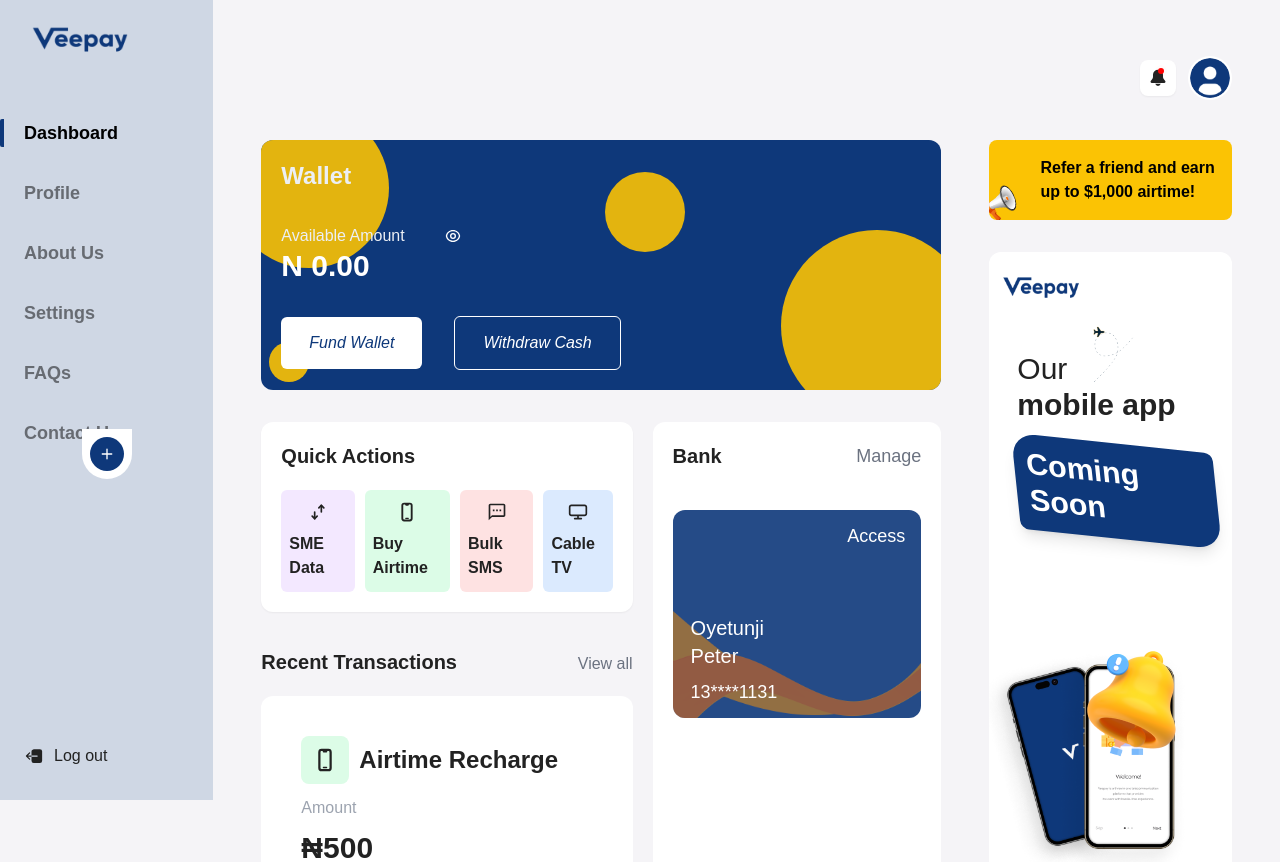
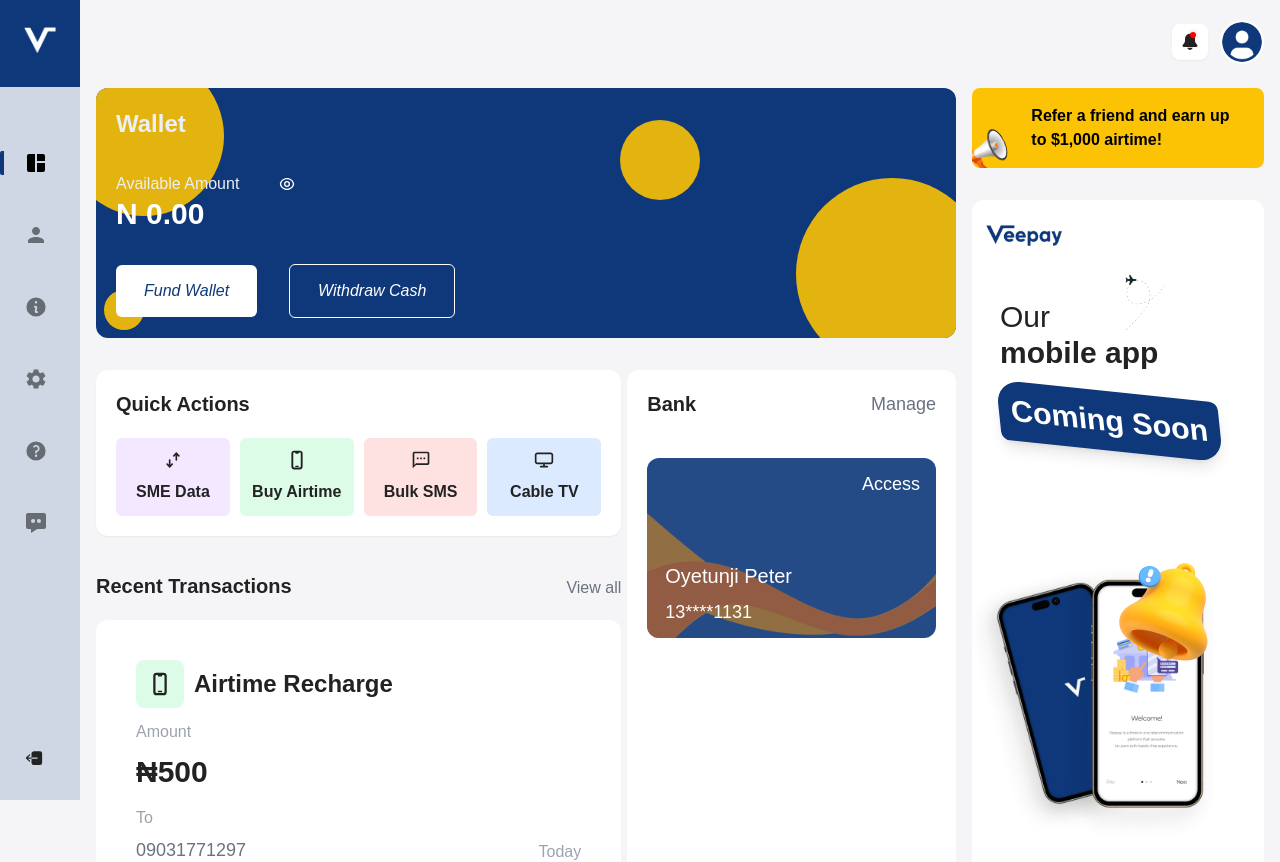
Before and after one commit to ihemebiriegondu/veepay-new-landingpage, a React (Create React App) app: page /dashboard in a window 1280 px wide. Shown: the top 862 px of the page. Built offline with nearby package versions, Linux system fonts and the light colour scheme; the HTML template or start-up script is replaced by a standard one.

Commit message:
completed the dashboard responsiveness

```diff
--- a/src/components/DashboardComponents/MainDashboardComponents/ads.jsx
+++ b/src/components/DashboardComponents/MainDashboardComponents/ads.jsx
@@ -3,11 +3,11 @@
 
 export default function Ads() {
   return (
-    <div className="bg-secondary text-black md:p-4 md:rounded-lg rounded-md flex overflow-hidden md:mb-0 mb-8">
+    <div className="bg-secondary text-black xl:p-4 md:rounded-lg rounded-md flex overflow-hidden xl:mb-0 mb-8">
       <div className="basis-1/6 w-full relative">
-        <img src={megaphone} alt="megaphone icon" className="absolute md:-bottom-6 xs:-bottom-3 -bottom-4 md:-left-6 sm:-left-7 xs:-left-3 left-0 w-full h-full -rotate-12 object-scale-down" />
+        <img src={megaphone} alt="megaphone icon" className="absolute xl:-bottom-6 xs:-bottom-3 -bottom-4 xl:-left-6 lg:-left-5 xmd:-left-3 md:-left-7 sm:-left-7 xs:-left-3 left-0 w-full h-full -rotate-12 object-scale-down" />
       </div>
-      <p className="basis-5/6 md:text-base text-sm font-semibold md:p-0 p-4">Refer a friend and earn up to $1,000 airtime!</p>
+      <p className="basis-5/6 md:text-base text-sm font-semibold xl:p-0 p-4">Refer a friend and earn up to $1,000 airtime!</p>
     </div>
   );
 }
--- a/src/components/DashboardComponents/MainDashboardComponents/walletSection.jsx
+++ b/src/components/DashboardComponents/MainDashboardComponents/walletSection.jsx
@@ -64,7 +64,7 @@
         <div className="absolute -top-8 -left-8 md:w-40 w-32 md:h-40 h-32 rounded-full bg-secondary/90"></div>
         <div className="absolute -bottom-8 -right-8 md:w-48 w-40 md:h-48 h-40 rounded-full bg-secondary/90"></div>
         <div className="absolute bottom-2 left-2 md:w-10 w-6 md:h-10 h-6 rounded-full bg-secondary/90"></div>
-        <div className="absolute top-8 right-64 md:w-20 w-12 md:h-20 h-12 rounded-full bg-secondary/90"></div>
+        <div className="absolute xs:top-8 -top-6 xs:right-64 right-0 md:w-20 w-12 md:h-20 h-12 rounded-full bg-secondary/90"></div>
       </div>
     </div>
   );
--- a/src/components/DashboardComponents/dashboardNav.jsx
+++ b/src/components/DashboardComponents/dashboardNav.jsx
@@ -1,37 +1,48 @@
 import React from "react";
 import { Link } from "react-router-dom";
 import { IoLogOut } from "react-icons/io5";
+import { BiSolidMessageDots } from "react-icons/bi";
 import { MdSpaceDashboard, MdPerson, MdSettings } from "react-icons/md";
-import { HiMiniQuestionMarkCircle, HiMiniPlus } from "react-icons/hi2";
+import {
+  HiMiniQuestionMarkCircle,
+  HiMiniPlus,
+  HiMiniInformationCircle,
+} from "react-icons/hi2";
 import logo from "../../assets/icons/Veepay Logo.png";
+import logo2 from "../../assets/icons/Logo (1).png";
 
 export default function DashboardNav(props) {
   const navs = [
-    { tab: "Dashboard", tabIcon: <MdSpaceDashboard /> },
-    { tab: "Profile", tabIcon: <MdPerson /> },
-    { tab: "About Us", tabIcon: "" },
-    { tab: "Settings", tabIcon: <MdSettings /> },
-    { tab: "FAQs", tabIcon: <HiMiniQuestionMarkCircle /> },
-    { tab: "Contact Us", tabIcon: "" },
+    { tab: "Dashboard", tabIcon: <MdSpaceDashboard />, mobile: true },
+    { tab: "Profile", tabIcon: <MdPerson />, mobile: true },
+    { tab: "About Us", tabIcon: <HiMiniInformationCircle />, mobile: false },
+    { tab: "Settings", tabIcon: <MdSettings />, mobile: true },
+    { tab: "FAQs", tabIcon: <HiMiniQuestionMarkCircle />, mobile: true },
+    { tab: "Contact Us", tabIcon: <BiSolidMessageDots />, mobile: false },
   ];
 
   return (
-    <nav className="md:w-2/12 w-full bg-formBg fixed md:top-0 bottom-0 md:left-0 z-50">
-      <div className="md:flex flex-col justify-between md:pt-4 md:pb-8 h-full">
-        <div className="md:flex flex-col md:gap-12">
+    <nav className="1.5xl:w-2/12 md:w-fit w-full bg-formBg fixed md:top-0 bottom-0 md:left-0 z-50">
+      <div className="md:flex flex-col justify-between 1.5xl:pt-4 md:pb-8 h-full">
+        <div className="md:flex flex-col 1.5xl:gap-12 lg:gap-16 md:gap-12">
           <div className="md:block hidden">
-            <Link to={"/"} className="inline-block">
-              <div className="lg:w-40 lg:h-12 w-24 h-7 inline-block">
+            <Link to={"/"} className="inline-block 1.5xl:py-0 py-4 1.5xl:bg-transparent bg-primary">
+              <div className="lg:h-12 h-7 1.5xl:w-40 w-20 inline-block">
                 <img
                   src={logo}
                   alt="veepay logo"
-                  className="w-full h-full object-contain"
+                  className="w-full h-full object-contain 1.5xl:inline-block hidden -ms-2"
+                />
+                <img
+                  src={logo2}
+                  alt="veepay logo"
+                  className="w-full h-full object-scale-down 1.5xl:hidden md:block hidden"
                 />
               </div>
             </Link>
           </div>
 
-          <ul className="md:flex flex-col grid grid-cols-5 md:place-items-start place-items-center md:text-lg text-3xl md:py-0 py-4 md:px-0 px-5 md:gap-8 gap-4">
+          <ul className="md:flex flex-col grid grid-cols-5 md:place-items-start place-items-center 1.5xl:text-lg text-2xl md:py-0 py-4 md:px-0 px-5 1.5xl:gap-8 lg:gap-12 md:gap-9 gap-4">
             {navs &&
               navs.map((nav, i) => (
                 <li
@@ -39,26 +50,22 @@
                   onClick={() => {
                     props.activeTab(nav.tab);
                   }}
-                  className={`font-semibold cursor-pointer md:ps-5 md:border-l md:border-l-4 rounded-sm transition duration-200 ease-in md:text-start text-center w-fit ${
+                  className={`flex-col-reverse items-center font-semibold cursor-pointer md:ps-5 1.5xl:pe-0 md:pe-7 md:border-l md:border-l-4 rounded-sm transition duration-200 ease-in md:text-start text-center w-fit ${
                     props.tabCheck === nav.tab
                       ? "md:text-black text-primary md:border-primary"
                       : "text-black/50 hover:md:text-black hover:text-primary border-formBg"
-                  } ${
-                    nav.tabIcon === ""
-                      ? "md:inline-block hidden"
-                      : "inline-block"
-                  } ${
+                  } ${!nav.mobile ? "1.5xl:inline-block md:flex hidden" : "1.5xl:inline-block flex"} ${
                     i + 1 < 3
                       ? `md:order-none order-1`
                       : `md:order-none order-3`
                   }`}
                 >
-                  <span className="md:inline hidden">{nav.tab}</span>
-                  <span className="md:hidden inline">{nav.tabIcon}</span>
+                  <span className="1.5xl:inline hidden 1.5xl:text-lg text-xxs 1.5xl:leading-7 leading-none">{nav.tab}</span>
+                  <span className="1.5xl:hidden inline">{nav.tabIcon}</span>
                 </li>
               ))}
 
-            <div className="order-2 relative flex justify-center w-full">
+            <div className="order-2 relative flex justify-center w-full md:hidden block text-3xl">
               <div className="absolute bottom-0 text-white bg-white p-2 rounded-b-full">
                 <div className="bg-primary rounded-full p-2 w-fit">
                   <HiMiniPlus />
@@ -70,7 +77,7 @@
 
         <p className="md:flex items-center gap-2.5 ps-6 hidden">
           <IoLogOut className="-scale-x-100 w-5 h-5" />
-          <span className="text-base">Log out</span>
+          <span className="text-base 1.5xl:inline hidden">Log out</span>
         </p>
       </div>
     </nav>
--- a/src/components/DashboardComponents/mainDashboard.jsx
+++ b/src/components/DashboardComponents/mainDashboard.jsx
@@ -35,24 +35,24 @@
         </div>
       </div>
 
-      <section className="flex gap-12 md:mt-10 mt-5">
-        <article className="md:basis-4/5 basis-full">
+      <section className="flex 1.5xl:gap-12 md:gap-4 1.5xl:mt-10 lg:mt-6 mt-5">
+        <article className="xl:basis-4/5 basis-full">
           <Wallet />
-          <div className="w-full md:mt-8 mt-5 md:flex md:gap-x-5">
+          <div className="w-full md:mt-8 mt-5 md:flex 1.5xl:gap-x-5 xl:gap-x-1.5 lg:gap-x-5 gap-x-1.5">
             <div className="md:grow">
               <QuickActions />
-              <div className="md:hidden block">
+              <div className="xl:hidden block">
                 <Ads />
               </div>
               <Recent />
             </div>
-            <div className="bg-white p-5 rounded-xl md:block hidden">
+            <div className="bg-white p-5 rounded-xl xmd:block hidden">
               <Bank />
             </div>
           </div>
         </article>
 
-        <aside className="tvScreen:basis-1/5 basis-1/4 flex-none md:flex hidden flex-col">
+        <aside className="tvScreen:basis-1/5 basis-1/4 flex-none xl:flex hidden flex-col">
           <Ads />
           <AppAside />
         </aside>
--- a/src/pages/dashboard.jsx
+++ b/src/pages/dashboard.jsx
@@ -14,7 +14,7 @@
     <main className="bg-[#F5F4F7] relative top-0 bottom-0 w-full">
       <DashboardNav activeTab={setCurrentTab} tabCheck={currentTab} />
 
-      <section className="md:w-10/12 ms-auto md:pt-14 pt-4 md:pb-14 pb-24  md:px-12 px-4">
+      <section className="1.5xl:w-10/12 w-full ms-auto 1.5xl:pt-14 lg:pt-5 pt-4 1.5xl:pb-14 md:pb-5 pb-24 1.5xl:ps-12 md:ps-24 ps-4 ps-4 1.5xl:pe-12 pe-4">
         {currentTab === "Profile" ? (
           <Profile />
         ) : currentTab === "About Us" ? (
--- a/tailwind.config.js
+++ b/tailwind.config.js
@@ -27,7 +27,9 @@
       },
       screens: {
         xs: "480px",
+        xmd: "971px",
         xlg: "1130px",
+        "1.5xl": "1491px",
         "2.5xl": "1590px",
         tvScreen: "1830px",
       },
```
Also changed, not shown: src/components/DashboardComponents/MainDashboardComponents/quickActionsSection.jsx (+5 -5 lines), src/assets/icons/Logo (1).png (added).
